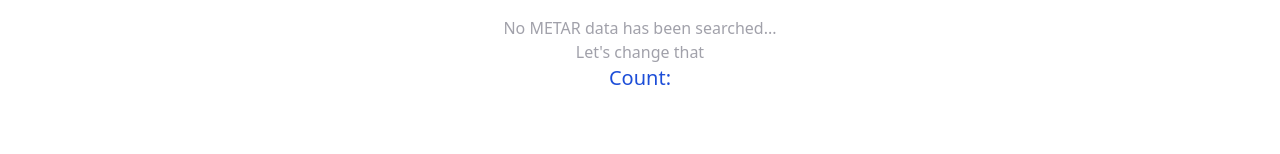
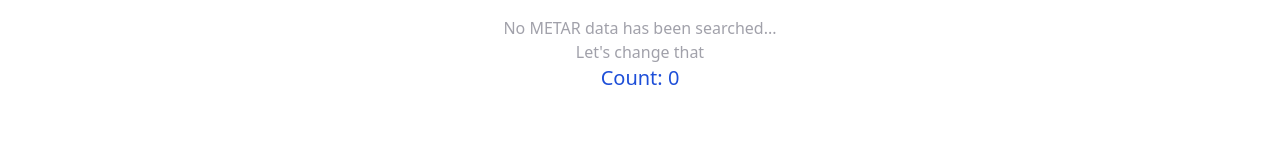
Before and after one commit to MarcMartinez25/better-metar, a React (Vite) app: page / in a window 1280 px wide. Shown: the part 517-671 px from the top of the page. Built offline with nearby package versions, Linux system fonts and the light colour scheme.

Commit message:
forgot to push this

```diff
--- a/src/App.tsx
+++ b/src/App.tsx
@@ -17,7 +17,7 @@ const App = () => {
         {airportList.length > 0 ? (
           <MetarCard />
         ) : (
-          <EmptyState />
+          <EmptyState count={airportList.length} />
         )}
       </div>
       <Footer />
```
